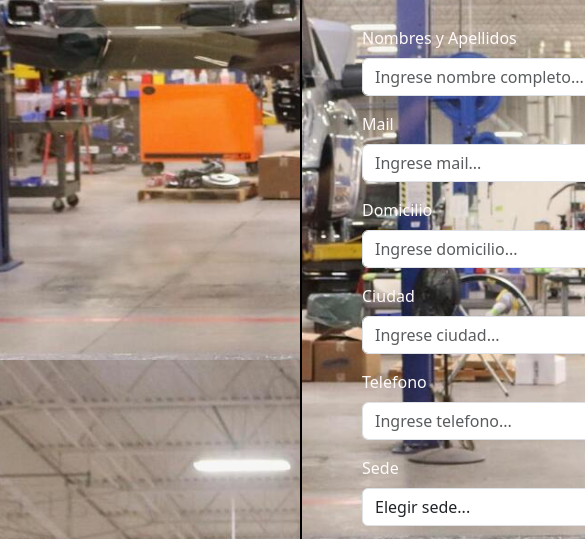
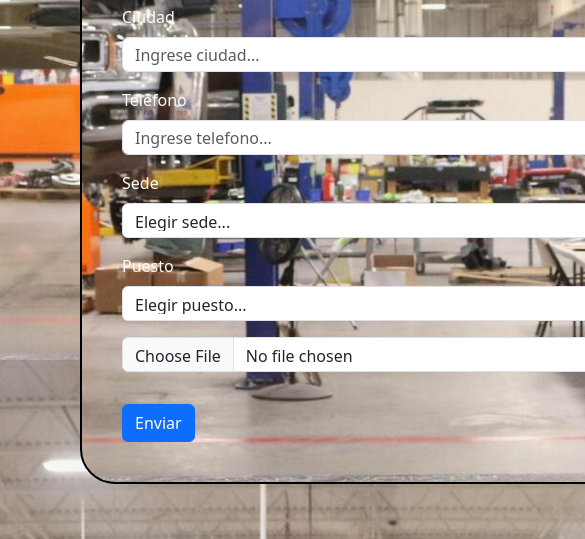
Before and after one commit to ChristianCastaneda/proyecto-ime.io, a plain HTML site: page pages/trabaja-con-nosotros.html in a window 390 px wide. Shown: the part 701-1240 px from the top of the page, 585 px wide, since content can reach past the window. Drawn offline with Linux system fonts and the light colour scheme.

Commit message:
corregi el resposinve 768px de trabaja-con-nosotros.html

```diff
--- a/css/style.css
+++ b/css/style.css
@@ -459,6 +459,28 @@ form div label{
     .image-wsp{
         width: 20px;
     }
+    .container-main-tcn section{
+        width: 600px;
+        padding: 40px;
+    }
+    .container-main-tcn{
+        padding: 80px;
+    }
+    .titulo-contactanos h1{
+        font-size: 25px;
+    }
+    .row div label{
+        font-size: 16px;
+    }
+    form div input{
+        width: 40px;
+        height: 35px;
+        font-size: 10px;
+    }
+    form div select{
+        width: 60px;
+        height: 35px;
+    }
 }
 @media (max-width:425px){
     body{
--- a/pages/trabaja-con-nosotros.html
+++ b/pages/trabaja-con-nosotros.html
@@ -59,7 +59,7 @@
                         <div class="col-md-4">
                           <label for="inputState" class="form-label">Sede</label>
                           <select id="inputState" class="form-select">
-                            <option selected>Elegir sede...</option>
+                            <option class="option" selected>Elegir sede...</option>
                             <option>San Martin</option>
                             <option>San Justo</option>
                             <option>Flores</option>
@@ -70,7 +70,7 @@
                         <div class="col-md-2">
                           <label for="inputZip" class="form-label">Puesto</label>
                           <select id="inputState" class="form-select">
-                            <option selected>Elegir puesto...</option>
+                            <option class="option" selected>Elegir puesto...</option>
                             <option>Administrativo/a</option>
                             <option>Instructor/a</option>
                             <option>Coordinador/a Administrativo</option>
```
